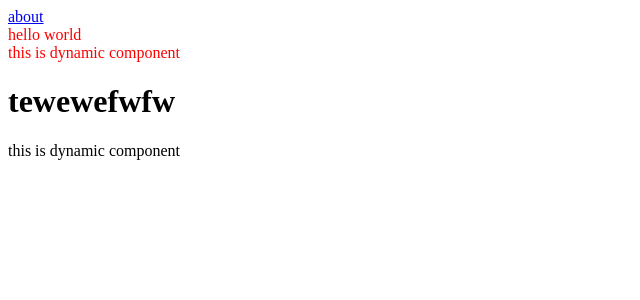
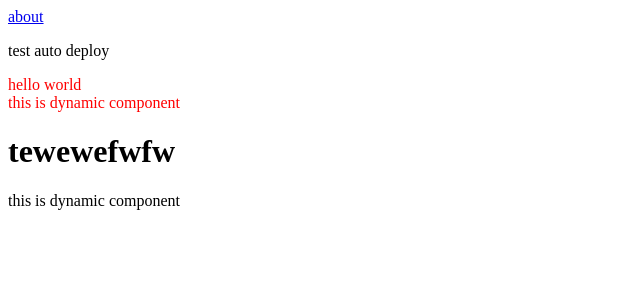
Before and after one commit to simpsons01/104-webpack-university, a Vue app: page / in a window 1280 px wide. Shown: the top 300 px of the page, without its empty margins (0-640 px from the left). Built offline with nearby package versions, Linux system fonts and the light colour scheme.

Commit message:
test (#6)

```diff
--- a/src/App.vue
+++ b/src/App.vue
@@ -3,6 +3,7 @@
     <router-link to="/about">
       about
     </router-link>
+    <p>test auto deploy</p>
     <router-view />
   </div>
 </template>
```
